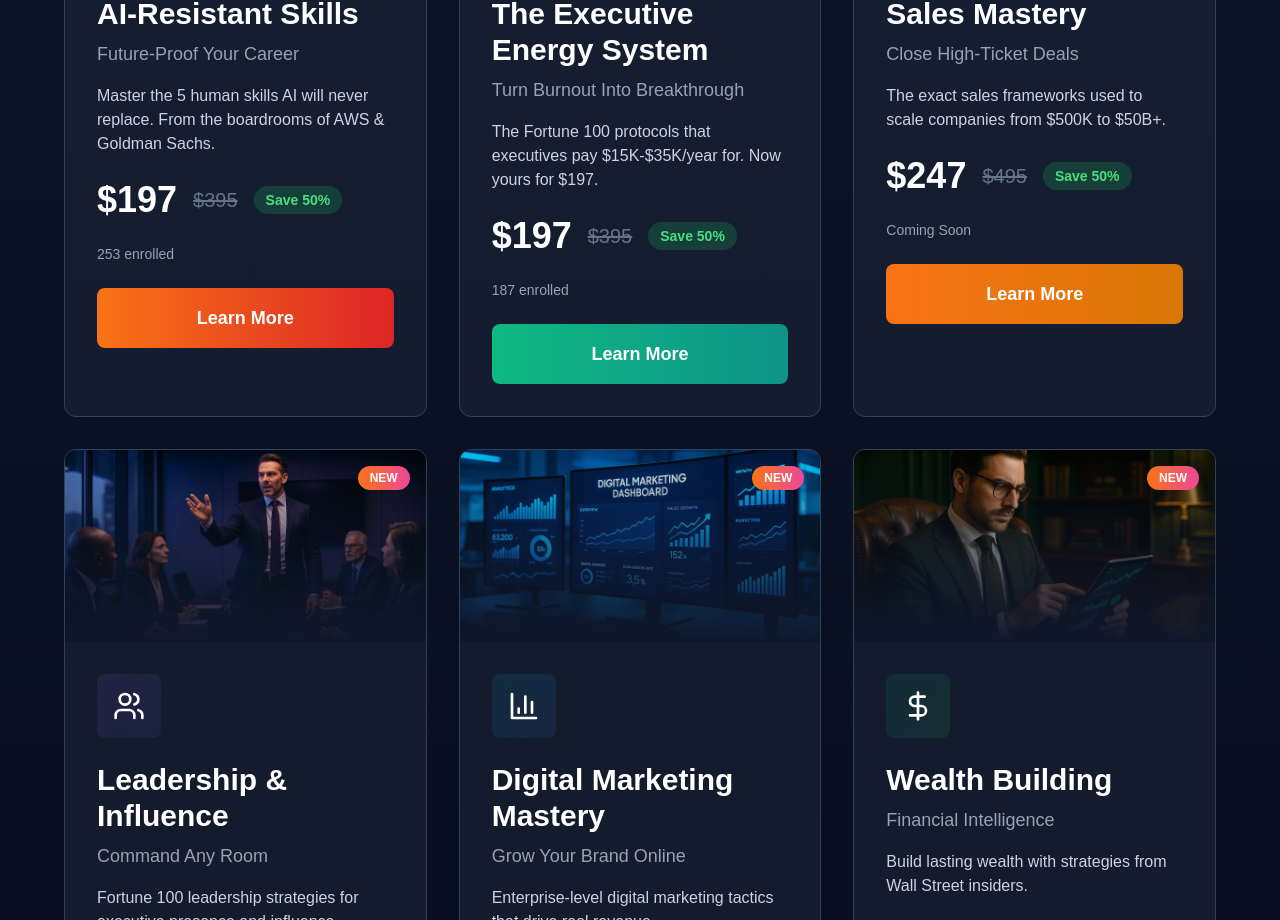
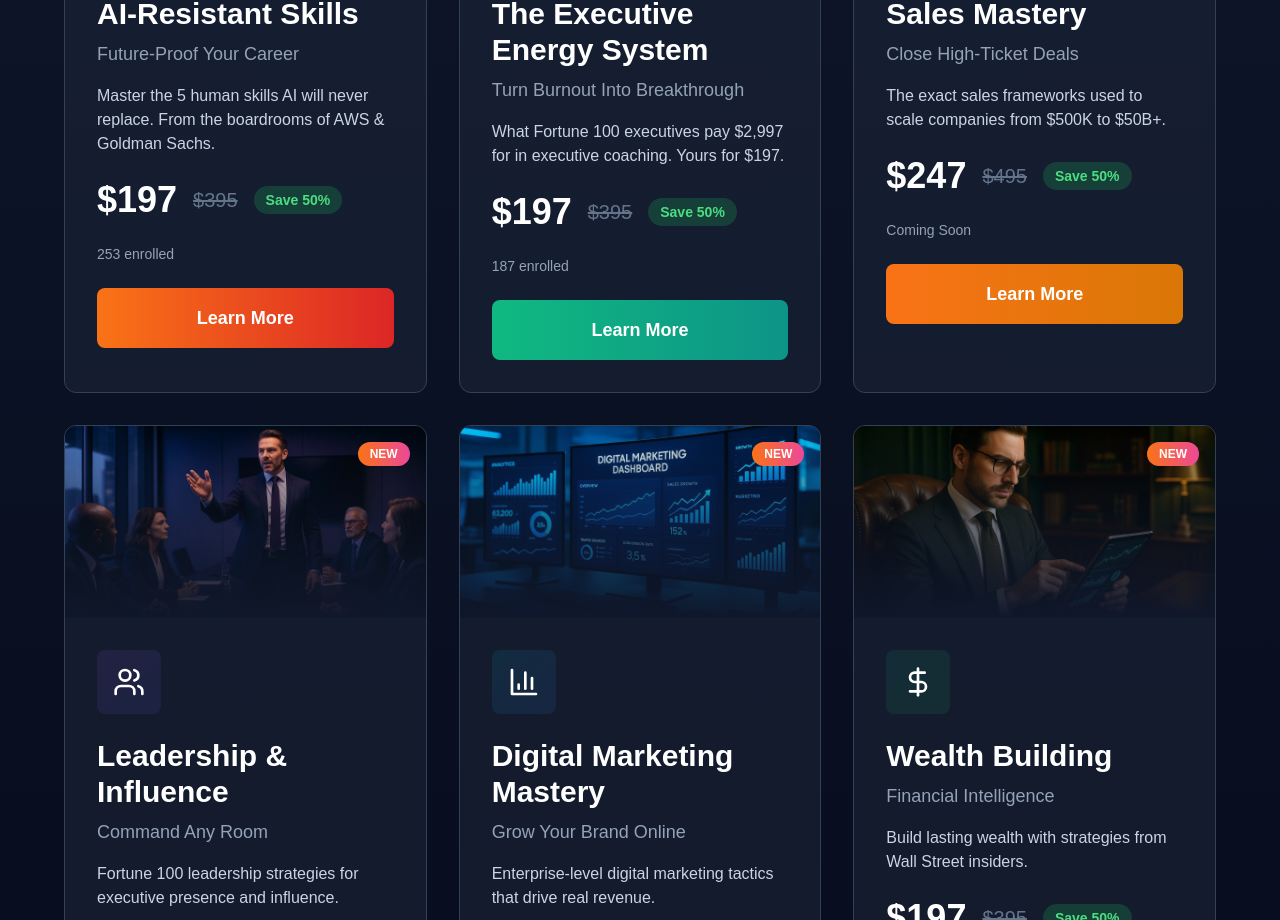
Before and after one commit to boxingthebest/million-dollar-blueprint-nextjs, a Next.js app: page / in a window 1280 px wide. Shown: the part 3340-4260 px from the top of the page. Built offline with nearby package versions, Linux system fonts and the light colour scheme.

Commit message:
Update value anchor to more believable ,997-,997 range

```diff
--- a/app/courses/wellness/page.tsx
+++ b/app/courses/wellness/page.tsx
@@ -155,7 +155,7 @@ export default function WellnessPage() {
   const faqs = [
     {
       question: "Is this course worth the investment?",
-      answer: "A Harvard study of 4,000 executives found that those who optimized their wellness earned $140,000 more annually. Executive wellness programs cost $15,000-$35,000 per year. You're getting the same protocols for $197. The ROI is undeniable."
+      answer: "A Harvard study of 4,000 executives found that those who optimized their wellness earned $140,000 more annually. Executive coaching programs charge $2,997-$4,997 for these protocols. You're getting the same systems for $197. The ROI is undeniable."
     },
     {
       question: "How long do I have access?",
@@ -250,7 +250,7 @@ export default function WellnessPage() {
             </h1>
 
             <p className="text-xl md:text-2xl text-slate-200 mb-6">
-              Fortune 100 wellness protocols that executives pay $15K-$35K/year for
+              What Fortune 100 executives pay $2,997 for in executive coaching
             </p>
 
             <p className="text-lg md:text-xl text-slate-300 mb-8 leading-relaxed">
@@ -305,7 +305,7 @@ export default function WellnessPage() {
         <div className="container mx-auto px-4">
           <div className="max-w-4xl mx-auto">
             <h2 className="text-3xl md:text-4xl font-bold text-white mb-6">
-              Why Do Executives Pay $15,000-$35,000/Year for Wellness Programs?
+              Why Do Executives Pay $2,997-$4,997 for These Wellness Protocols?
             </h2>
             <div className="text-lg md:text-xl text-slate-300 space-y-4 leading-relaxed">
               <p>
@@ -451,7 +451,7 @@ export default function WellnessPage() {
             <div className="text-center">
               <div className="inline-block bg-slate-800/50 border border-slate-700 rounded-xl p-8 mb-8">
                 <div className="text-slate-400 text-lg mb-2">Total Value:</div>
-                <div className="text-slate-500 line-through text-3xl mb-2">$15,000-$35,000/year</div>
+                <div className="text-slate-500 line-through text-3xl mb-2">$2,997</div>
                 <div className="text-emerald-400 text-5xl md:text-6xl font-bold mb-2">$197</div>
                 <div className="text-slate-400">One-time payment • Lifetime access</div>
               </div>
--- a/app/page.tsx
+++ b/app/page.tsx
@@ -66,7 +66,7 @@ export default function Home() {
       gradient: "from-emerald-500 to-teal-600",
       bgGradient: "from-emerald-500/10 to-teal-500/10",
       stripeLink: "https://buy.stripe.com/4gMbJ095n92n7tW6xK08g01",
-      description: "The Fortune 100 protocols that executives pay $15K-$35K/year for. Now yours for $197.",
+      description: "What Fortune 100 executives pay $2,997 for in executive coaching. Yours for $197.",
       students: "187 enrolled",
       image: "/course-wellness.jpg",
       available: true
```
